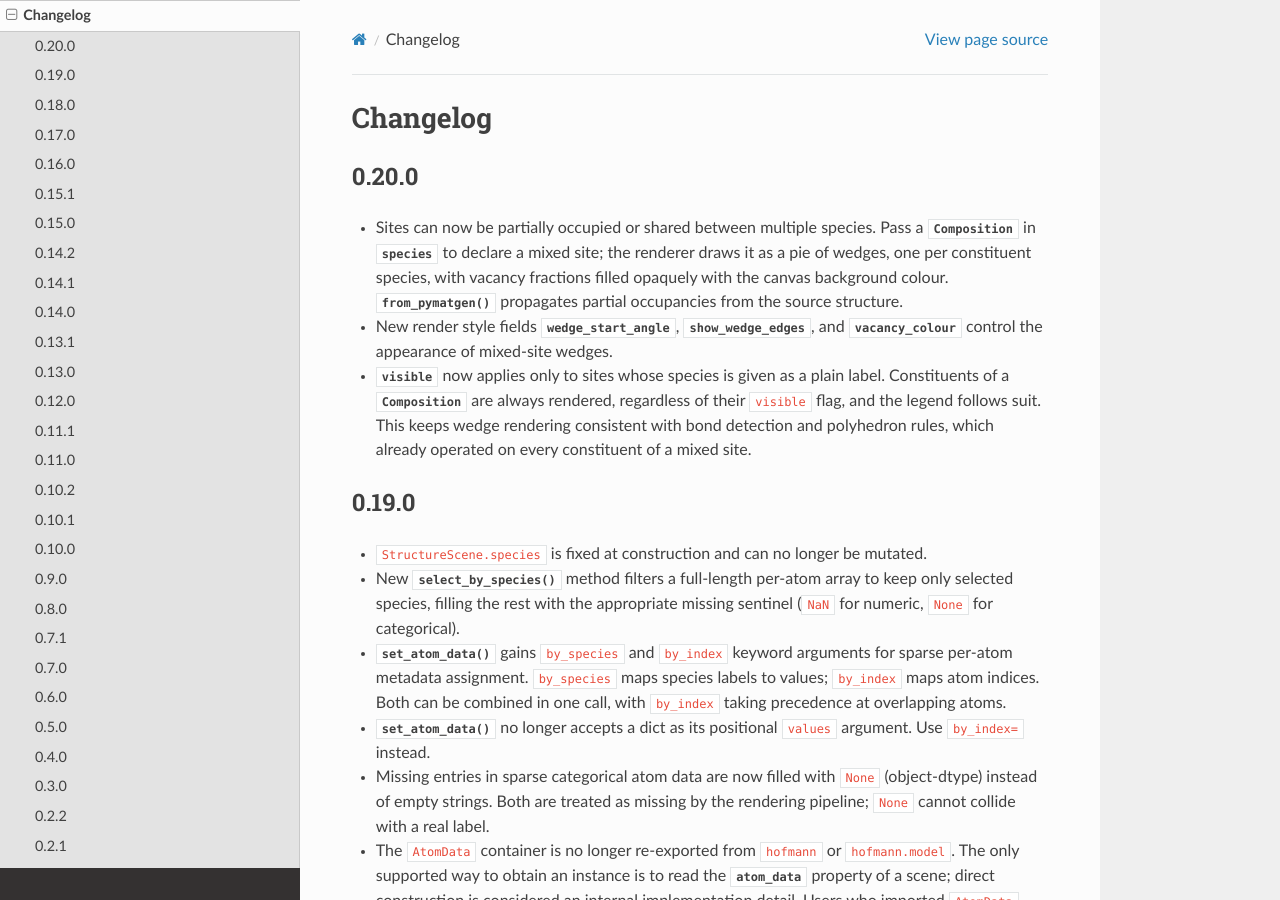
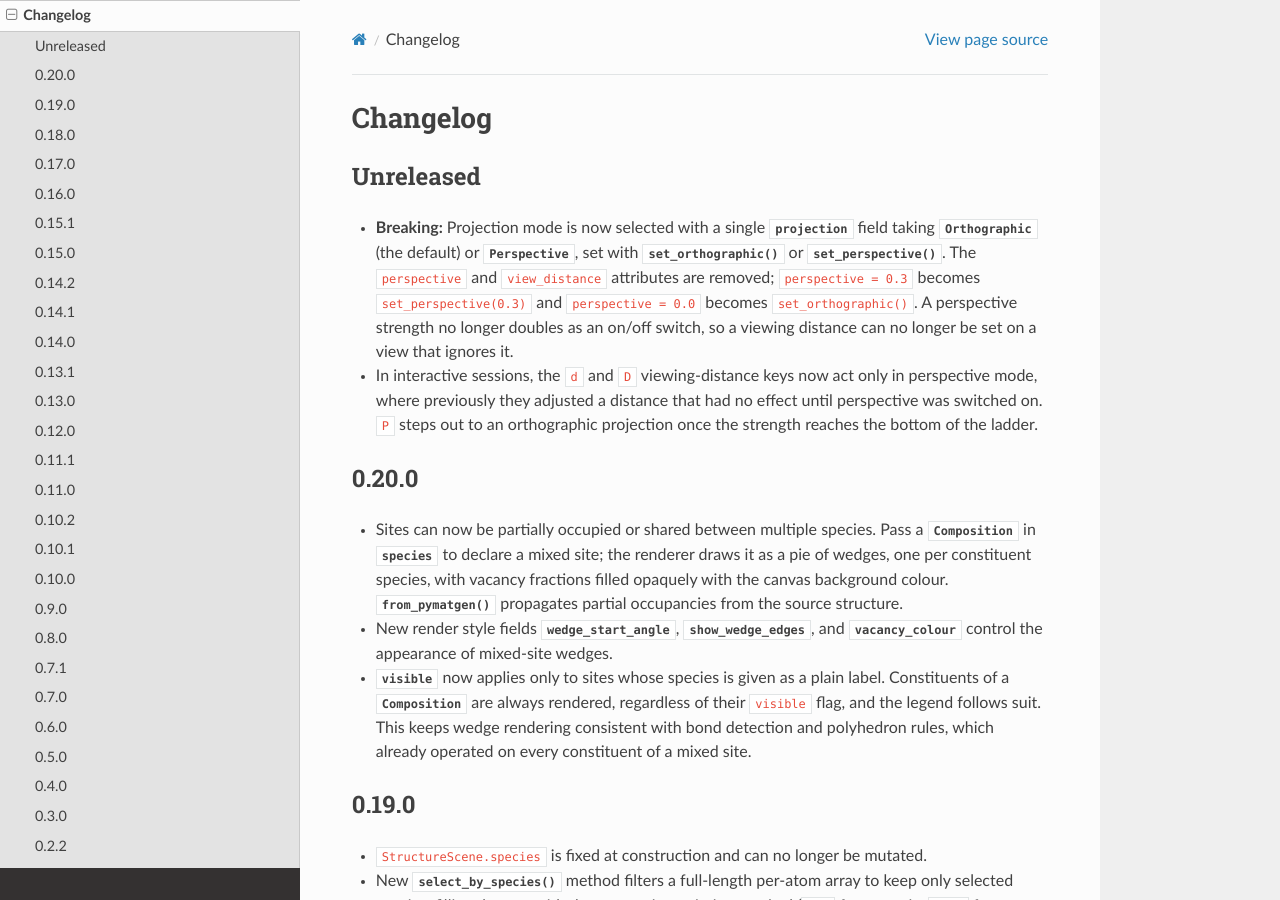
Before and after one commit to bjmorgan/hofmann, a Sphinx documentation site: the page built from docs/changelog.rst, in a window 1280 px wide and 900 px high. Built offline with Sphinx 7.4.7 and the Read the Docs theme 3.1.0, drawn with Linux system fonts in a browser that asks for light colours.

Commit message:
Add projection setters and migrate the docs
set_orthographic and set_perspective build the mode from scalars, so
selecting a projection needs no import and chains with look_along the
way the rest of the camera API does. Assigning a mode value to
projection directly stays available for callers that already hold one.

```diff
--- a/docs/api.rst
+++ b/docs/api.rst
@@ -41,6 +41,12 @@ Data model
    :members:
 
 .. autoclass:: ViewState
+   :members:
+
+.. autoclass:: Orthographic
+   :members:
+
+.. autoclass:: Perspective
    :members:
 
 .. autoclass:: hofmann.model.atom_data.AtomData
--- a/docs/changelog.rst
+++ b/docs/changelog.rst
@@ -1,5 +1,26 @@
 Changelog
 =========
+
+Unreleased
+----------
+
+- **Breaking:** Projection mode is now selected with a single
+  :attr:`~hofmann.ViewState.projection` field taking
+  :class:`~hofmann.Orthographic` (the default) or
+  :class:`~hofmann.Perspective`, set with
+  :meth:`~hofmann.ViewState.set_orthographic` or
+  :meth:`~hofmann.ViewState.set_perspective`.  The ``perspective`` and
+  ``view_distance`` attributes are removed; ``perspective = 0.3``
+  becomes ``set_perspective(0.3)`` and ``perspective = 0.0`` becomes
+  ``set_orthographic()``.  A perspective strength no longer doubles as
+  an on/off switch, so a viewing distance can no longer be set on a
+  view that ignores it.
+
+- In interactive sessions, the ``d`` and ``D`` viewing-distance keys
+  now act only in perspective mode, where previously they adjusted a
+  distance that had no effect until perspective was switched on.
+  ``P`` steps out to an orthographic projection once the strength
+  reaches the bottom of the ladder.
 
 0.20.0
 ------
--- a/docs/interactive.rst
+++ b/docs/interactive.rst
@@ -77,7 +77,7 @@ Pan and perspective
    * - ``p`` / ``P``
      - Increase / decrease perspective strength
    * - ``d`` / ``D``
-     - Increase / decrease viewing distance
+     - Increase / decrease viewing distance (perspective only)
 
 Display toggles
 ^^^^^^^^^^^^^^^
```
Also changed, not shown: README.md (+1 -1 lines), docs/rendering.rst (+4 -4 lines), 2 other files.
